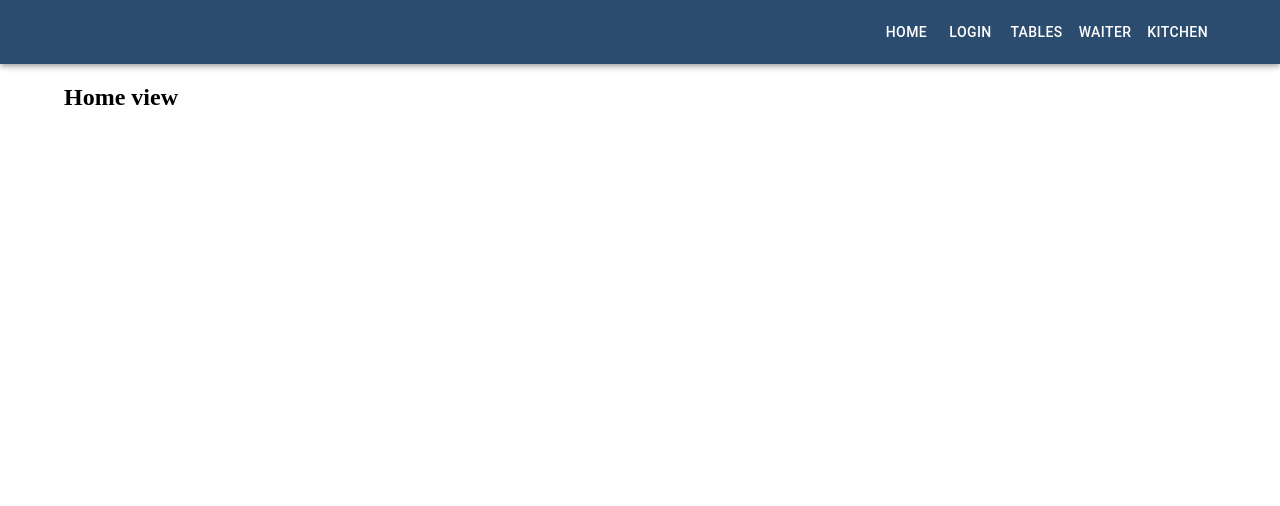
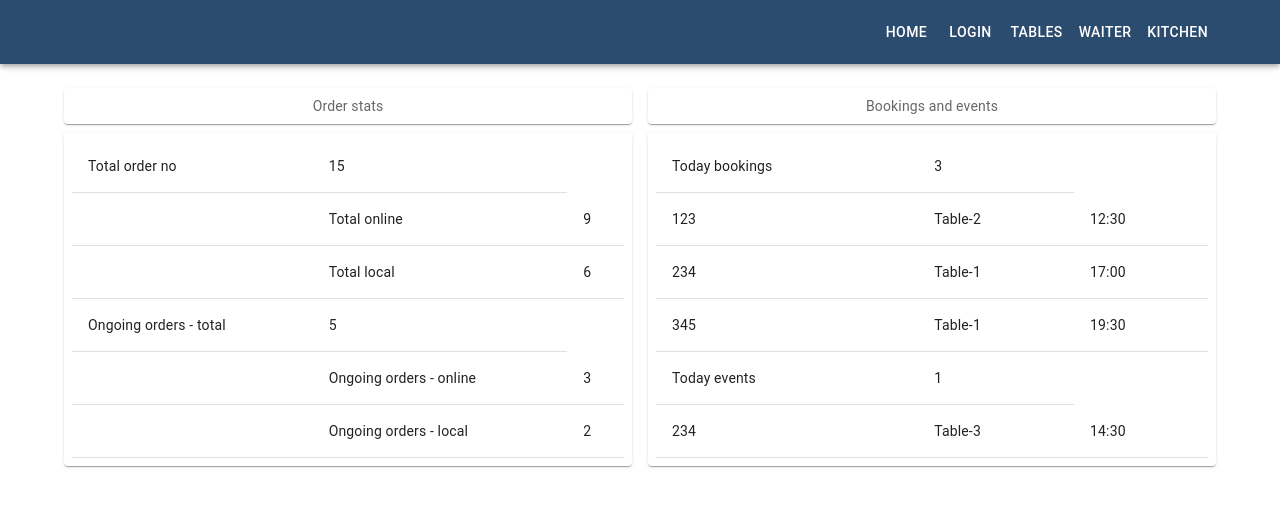
Before and after one commit to asiulijka/pizzeria-portal, a React (Create React App) app: page / in a window 1280 px wide. Shown: the top 506 px of the page. Built offline with nearby package versions, Linux system fonts and the light colour scheme; the HTML template or start-up script is replaced by a standard one.

Commit message:
22.1 Add homepage and update NewOrder component

```diff
--- a/src/components/views/Home/Home.js
+++ b/src/components/views/Home/Home.js
@@ -1,10 +1,117 @@
 import React from 'react';
+import { styled } from '@mui/material/styles';
+import Box from '@mui/material/Box';
+import Paper from '@mui/material/Paper';
+import Grid from '@mui/material/Grid';
+import Table from '@mui/material/Table';
+import TableBody from '@mui/material/TableBody';
+import TableCell from '@mui/material/TableCell';
+import TableRow from '@mui/material/TableRow';
+
+const Item = styled(Paper)(({ theme }) => ({
+  ...theme.typography.body2,
+  padding: theme.spacing(1),
+  textAlign: 'center',
+  color: theme.palette.text.secondary,
+}));
+
+const demoContent = {
+  orderTotal: 15, onlineTotal: 9, localTotal: 6,
+  totalOngoing: 5, ongoingOnline: 3, ongoingLocal: 2,
+  totalBookings: 3, bookingNo1: '123', bookingNo2: '234', bookingNo3: '345',
+  bTable1: 'Table-2', bTable2: 'Table-1', bTable3: 'Table-1',
+  bTime1: '12:30', bTime2: '17:00', bTime3: '19:30',
+  totalEvents: 1, eventNo1: '234', eTable1: 'Table-3', eTime1: '14:30',
+};
 
 const Home = () => {
   return (
-    <div>
-      <h2>Home view</h2>
-    </div>
+    <Box sx={{ flexGrow: 1 , mt: 3 }}>
+      <Grid container spacing={2}>
+        <Grid item xs={6}>
+          <Item>Order stats</Item>
+          <Item sx={{ mt: 1 }}>
+            <Table>
+              <TableBody>
+                <TableRow>
+                  <TableCell component="th" scope="row">Total order no</TableCell>
+                  <TableCell>{demoContent.orderTotal}</TableCell>
+                  {/* <TableCell /> */}
+                </TableRow>
+                <TableRow>
+                  <TableCell />
+                  <TableCell component="th" scope="row">Total online</TableCell>
+                  <TableCell>{demoContent.onlineTotal}</TableCell>
+                  {/* <TableCell /> */}
+                </TableRow>
+                <TableRow>
+                  <TableCell />
+                  <TableCell component="th" scope="row">Total local</TableCell>
+                  <TableCell>{demoContent.localTotal}</TableCell>
+                  {/* <TableCell /> */}
+                </TableRow>
+                <TableRow>
+                  <TableCell component="th" scope="row">Ongoing orders - total</TableCell>
+                  <TableCell>{demoContent.totalOngoing}</TableCell>
+                  {/* <TableCell /> */}
+                </TableRow>
+                <TableRow>
+                  <TableCell />
+                  <TableCell component="th" scope="row">Ongoing orders - online</TableCell>
+                  <TableCell>{demoContent.ongoingOnline}</TableCell>
+                  {/* <TableCell /> */}
+                </TableRow>
+                <TableRow>
+                  <TableCell />
+                  <TableCell component="th" scope="row">Ongoing orders - local</TableCell>
+                  <TableCell>{demoContent.ongoingLocal}</TableCell>
+                  {/* <TableCell /> */}
+                </TableRow>
+              </TableBody>
+            </Table>
+          </Item>
+        </Grid>
+        <Grid item xs={6}>
+          <Item>Bookings and events</Item>
+          <Item sx={{ mt: 1 }}>
+            <Table>
+              <TableBody>
+                <TableRow>
+                  <TableCell component="th" scope="row">Today bookings</TableCell>
+                  <TableCell>{demoContent.totalBookings}</TableCell>
+                  {/* <TableCell /> */}
+                </TableRow>
+                <TableRow>
+                  <TableCell component="th" scope="row">{demoContent.bookingNo1}</TableCell>
+                  <TableCell>{demoContent.bTable1}</TableCell>
+                  <TableCell>{demoContent.bTime1}</TableCell>
+                </TableRow>
+                <TableRow>
+                  <TableCell component="th" scope="row">{demoContent.bookingNo2}</TableCell>
+                  <TableCell>{demoContent.bTable2}</TableCell>
+                  <TableCell>{demoContent.bTime2}</TableCell>
+                </TableRow>
+                <TableRow>
+                  <TableCell component="th" scope="row">{demoContent.bookingNo3}</TableCell>
+                  <TableCell>{demoContent.bTable3}</TableCell>
+                  <TableCell>{demoContent.bTime3}</TableCell>
+                </TableRow>
+                <TableRow>
+                  <TableCell component="th" scope="row">Today events</TableCell>
+                  <TableCell>{demoContent.totalEvents}</TableCell>
+                  {/* <TableCell /> */}
+                </TableRow>
+                <TableRow>
+                  <TableCell component="th" scope="row">{demoContent.eventNo1}</TableCell>
+                  <TableCell>{demoContent.eTable1}</TableCell>
+                  <TableCell>{demoContent.eTime1}</TableCell>
+                </TableRow>
+              </TableBody>
+            </Table>
+          </Item>
+        </Grid>
+      </Grid>
+    </Box>
   );
 };
 
--- a/src/components/views/Waiter/NewOrder.js
+++ b/src/components/views/Waiter/NewOrder.js
@@ -18,6 +18,10 @@ import InputLabel from '@mui/material/InputLabel';
 import MenuItem from '@mui/material/MenuItem';
 import FormControl from '@mui/material/FormControl';
 import Select from '@mui/material/Select';
+import Divider from '@mui/material/Divider';
+import ListSubheader from '@mui/material/ListSubheader';
+import OutlinedInput from '@mui/material/OutlinedInput';
+import { Grid } from '@mui/material';
 
 // const demoContent = [
 //   {order: 123, qty: 1, name: 'Zio Stefano\'s Doughnut', sauce: null, ingredients: null, pizza_crust: null, price: '$9'},,
@@ -37,19 +41,42 @@ const NewOrder = () => {
     setTable(event.target.value);
   };
   const [value, setValue] = React.useState(null);
+
+
+
+  // Ingredients select handler
+  const [ingredientName, setingredientName] = React.useState([]);
+  const handleIngredientsChange = (event) => {
+    const {
+      target: { value },
+    } = event;
+    setingredientName(
+      // On autofill we get a the stringified value.
+      typeof value === 'string' ? value.split(',') : value,
+    );
+  };
+
+
   return (
     <Container maxWidth='md' sx={{ mt: 2 }}>
       <Paper className={styles.component}>
-        <Table>
-          <TableBody>
-            <TableRow>
-              <TableCell component="th" scope="row"><strong>NEW ORDER</strong></TableCell>
-              <TableCell />
-              <TableCell />
-            </TableRow>
-            <TableRow>
-              <TableCell component="th" scope="row">Table:</TableCell>
-              <TableCell>
+        <Grid container>
+          <Grid item xs={12}>
+            <Typography variant='h5'>
+              NEW ORDER
+            </Typography>
+            <Divider sx={{ my: 2 }}/>
+          </Grid>
+
+          {/* Table */}
+          <Grid item xs={12}>
+            <Grid container>
+              <Grid item xs={4}>
+                <Typography>
+                  Table:
+                </Typography>
+              </Grid>
+              <Grid item xs={6}>
                 <FormControl sx={{ width: '80%'}}>
                   <InputLabel id="demo-simple-select-label">Choose Table</InputLabel>
                   <Select
@@ -64,14 +91,82 @@ const NewOrder = () => {
                     <MenuItem value={3}>Table-3</MenuItem>
                   </Select>
                 </FormControl>
-              </TableCell>
-              <TableCell>
-                <Button>change</Button>
-              </TableCell>
-            </TableRow>
-            <TableRow>
-              <TableCell component="th" scope="row">Ordered:</TableCell>
-              <TableCell>
+              </Grid>
+              <Grid item xs={2}>
+                <Button>Change</Button>
+              </Grid>
+            </Grid>
+          </Grid>
+
+          <Grid item xs={12}>
+            <Divider sx={{ my: 2 }}/>
+          </Grid>
+
+          {/* Products */}
+          <Grid item xs={12}>
+            <Grid container>
+              <Grid item xs={4}>
+                <Typography>
+                  Products:
+                </Typography>
+              </Grid>
+              <Grid item xs={6}>
+                <FormControl sx={{ mr: 4, minWidth: 120 }}>
+                  <InputLabel htmlFor="grouped-select">Products</InputLabel>
+                  <Select defaultValue="" id="grouped-select" label="Grouping">
+                    <MenuItem value="">
+                      <em>None</em>
+                    </MenuItem>
+                    <ListSubheader>Pizzas</ListSubheader>
+                    <MenuItem value={1}>Pepperoni</MenuItem>
+                    <MenuItem value={2}>Margarita</MenuItem>
+                    <ListSubheader>Pastas</ListSubheader>
+                    <MenuItem value={3}>Bolognese</MenuItem>
+                    <MenuItem value={4}>Carbonara</MenuItem>
+                  </Select>
+                </FormControl>
+                <FormControl sx={{ minWidth: 120 }}>
+                  <InputLabel htmlFor="grouped-select">Ingredients</InputLabel>
+                  <Select
+                    multiple
+                    defaultValue=""
+                    id="grouped-select"
+                    label="Grouping"
+                    value={ingredientName}
+                    onChange={handleIngredientsChange}
+                    input={<OutlinedInput label="Name" />}
+                  >
+                    <MenuItem value="">
+                      <em>None</em>
+                    </MenuItem>
+                    <ListSubheader>Sauce</ListSubheader>
+                    <MenuItem value={1}>Red</MenuItem>
+                    <MenuItem value={2}>White</MenuItem>
+                    <ListSubheader>Toppings</ListSubheader>
+                    <MenuItem value={3}>Pepperoni</MenuItem>
+                    <MenuItem value={4}>Onion</MenuItem>
+                  </Select>
+                </FormControl>
+              </Grid>
+              <Grid item xs={2}>
+                <Button>Add</Button>
+              </Grid>
+            </Grid>
+          </Grid>
+
+          <Grid item xs={12}>
+            <Divider sx={{ my: 2 }}/>
+          </Grid>
+
+          {/* Ordered list */}
+          <Grid item xs={12}>
+            <Grid container>
+              <Grid item xs={4}>
+                <Typography>
+                  Ordered products:
+                </Typography>
+              </Grid>
+              <Grid item xs={6}>
                 <Accordion sx={{ width: '80%'}} key={demoContent.order}>
                   <AccordionSummary
                     expandIcon={<ExpandMoreIcon />}
@@ -95,18 +190,35 @@ const NewOrder = () => {
                     </Typography>
                   </AccordionDetails>
                 </Accordion>
-              </TableCell>
-              <TableCell>
-                <Button>update</Button>
-              </TableCell>
-            </TableRow>
-            <TableRow>
-              <TableCell component="th" scope="row">Total order value:</TableCell>
-              <TableCell>{demoContent.price}</TableCell>
-              <TableCell />
-            </TableRow>
-          </TableBody>
-        </Table>
+              </Grid>
+              <Grid item xs={2}>
+                <Button>Update</Button>
+              </Grid>
+            </Grid>
+          </Grid>
+
+          <Grid item xs={12}>
+            <Divider sx={{ my: 2 }}/>
+          </Grid>
+
+          {/* Total price */}
+          <Grid item xs={12}>
+            <Grid container>
+              <Grid item xs={4}>
+                <Typography>
+                  Total order value:
+                </Typography>
+              </Grid>
+              <Grid item xs={6}>
+                <Typography>
+                  {demoContent.price}
+                </Typography>
+              </Grid>
+              <Grid item xs={2}></Grid>
+            </Grid>
+          </Grid>
+        </Grid>
+
       </Paper>
     </Container>
 
```
